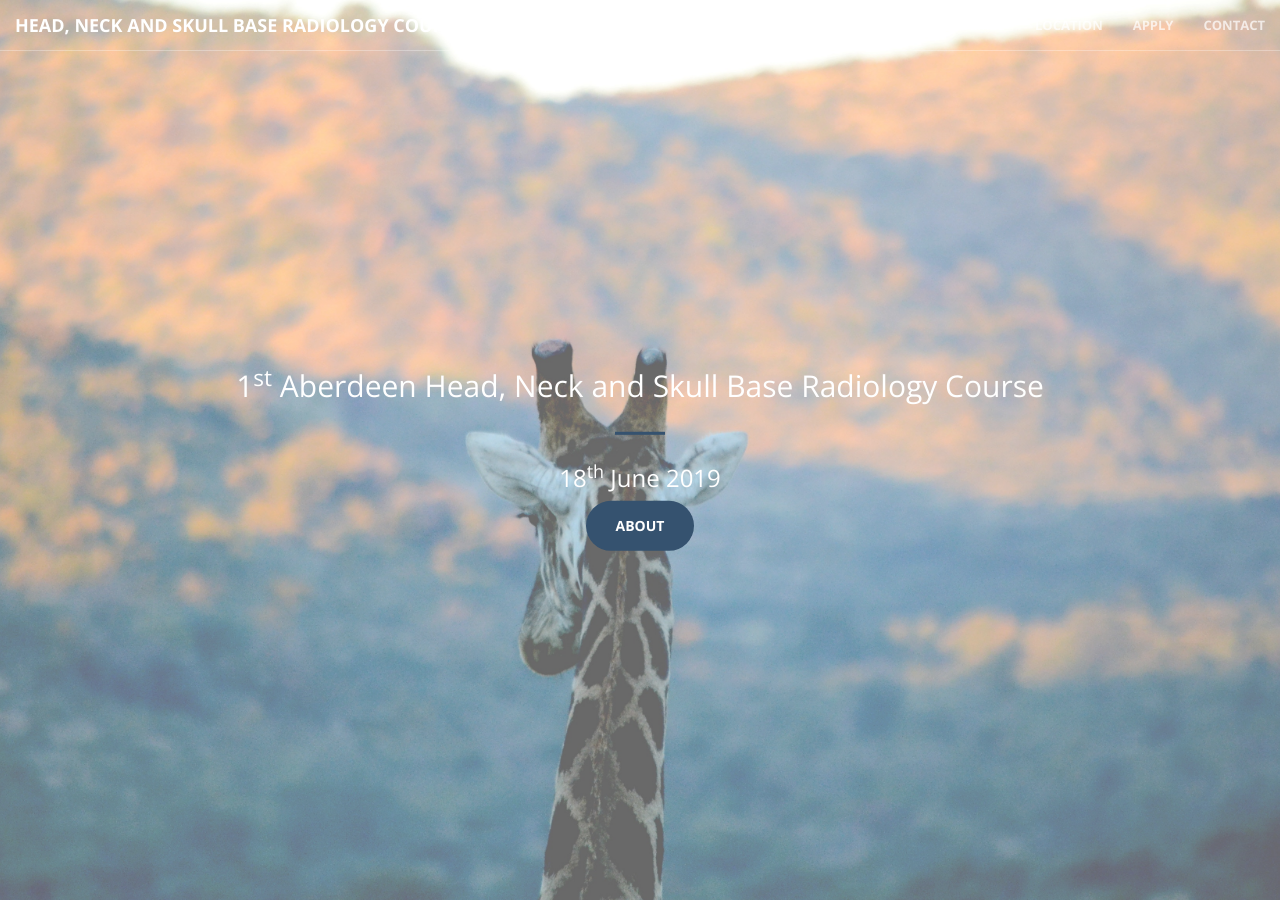
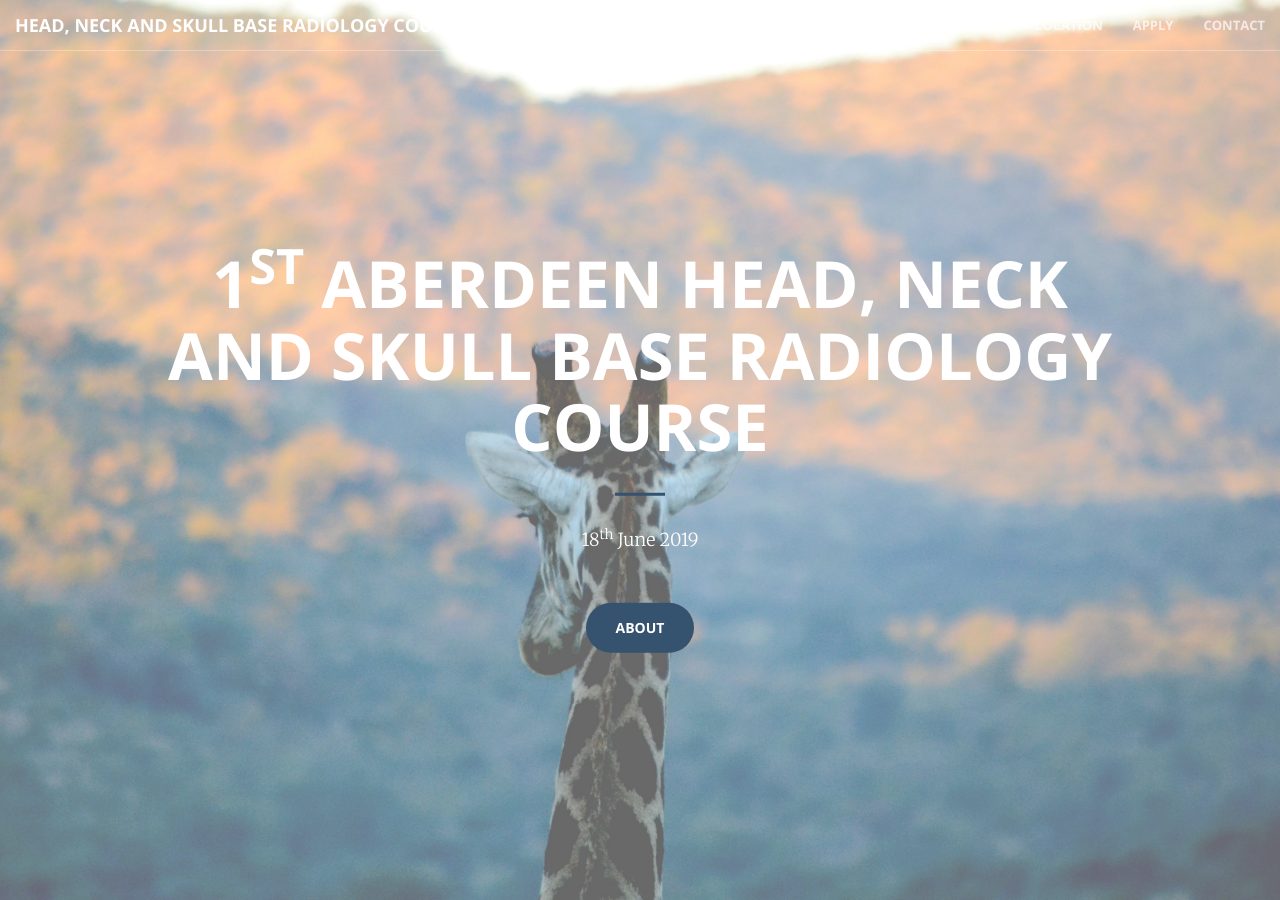
Before and after one commit to aberdeenradiology/aberdeenradiology.github.io, a Jekyll site: the page built from index.html, in a window 1280 px wide and 900 px high. Built offline with Jekyll 4.4.1, drawn with Linux system fonts in a browser that asks for light colours.

```diff
--- a/_includes/header.html
+++ b/_includes/header.html
@@ -1,9 +1,9 @@
 <header>
     <div class="header-content">
         <div class="header-content-inner">
-            <h2>1<sup>st</sup> Aberdeen Head, Neck and Skull Base Radiology Course</h2>
+            <h1>1<sup>st</sup> Aberdeen Head, Neck and Skull Base Radiology Course</h1>
             <hr>
-            <h3>18<sup>th</sup> June 2019</h3>
+            <p>18<sup>th</sup> June 2019</p>
             <a href="#about" class="btn btn-primary btn-xl page-scroll">About</a>
         </div>
     </div>
```
